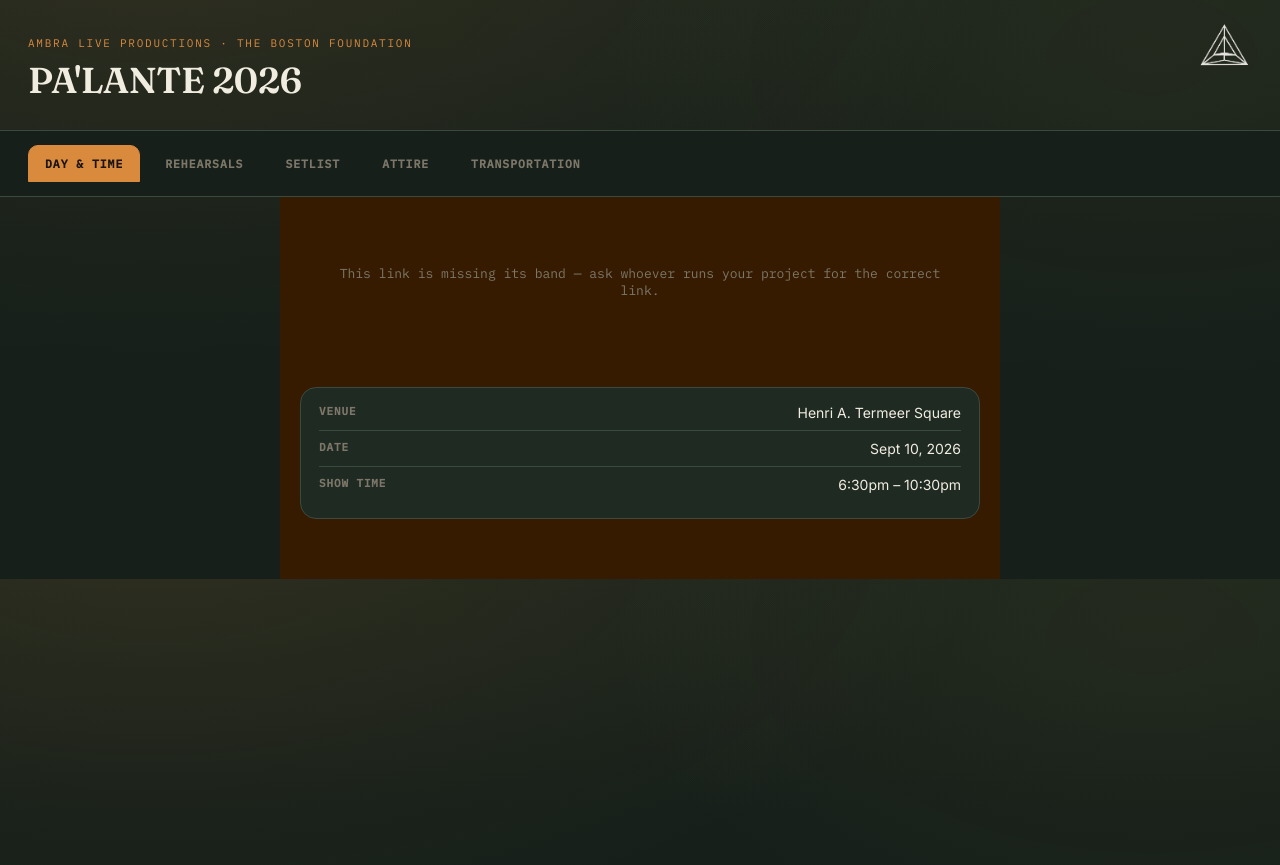
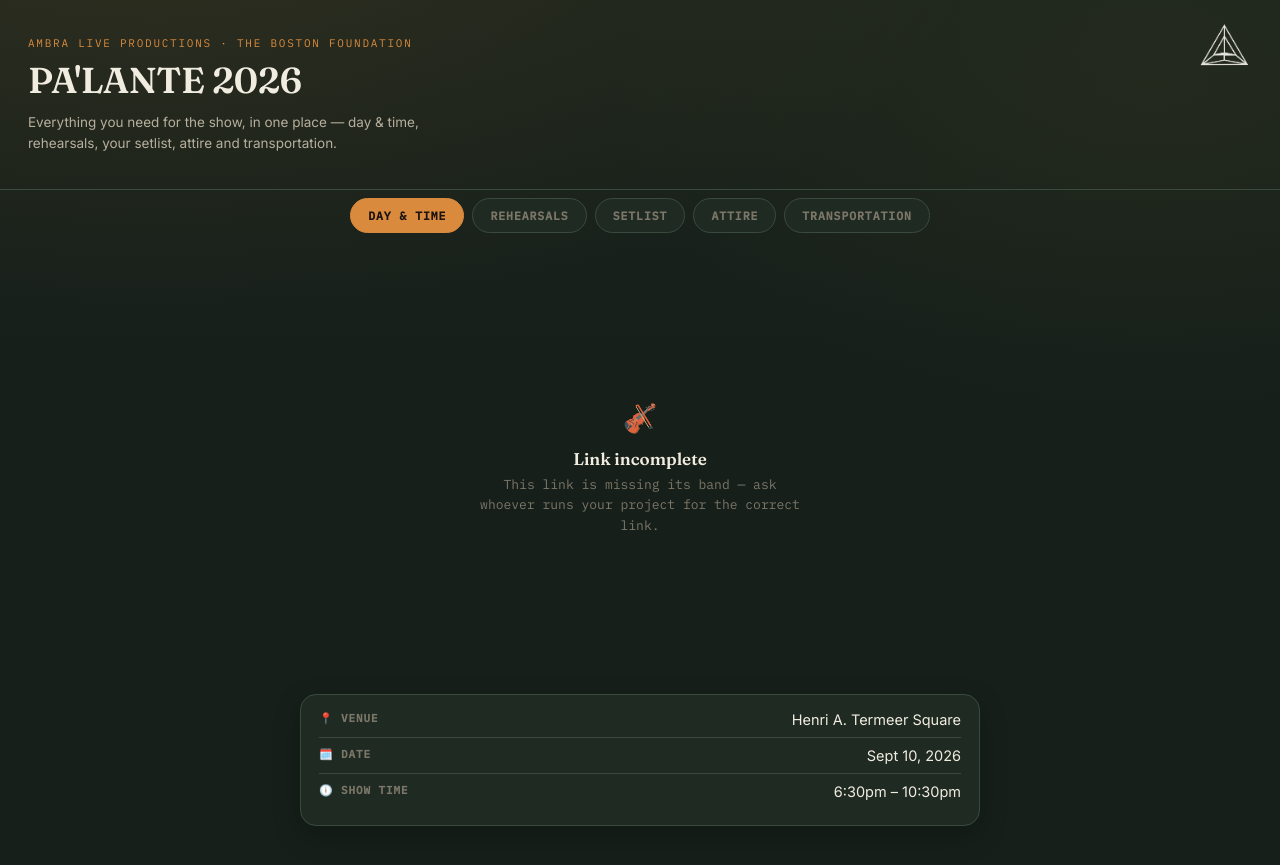
Before and after one commit to ZareEnterprises/zareenterprises.github.io, a Jekyll site: the page built from pages/ambra-musician.markdown, in a window 1280 px wide. Shown: the top 865 px of the page. Built offline with Jekyll 4.4.1, drawn with Linux system fonts in a browser that asks for light colours.

Commit message:
estetica

```diff
--- a/_layouts/ambra/musician.html
+++ b/_layouts/ambra/musician.html
@@ -9,13 +9,14 @@
 <link href="https://fonts.googleapis.com/css2?family=Fraunces:opsz,wght@9..144,500;9..144,600;9..144,700&family=Inter:wght@400;500;600&family=IBM+Plex+Mono:wght@400;500&display=swap" rel="stylesheet">
 <link rel="stylesheet" href="/assets/css/ambra-app.css?v={{ site.time | date: '%s' }}">
 </head>
-<body class="theme-table">
+<body class="musician-portal">
 
 <header class="top">
   <img class="top-logo" src="/assets/img/ambrawSubmark.png" alt="AMBRA Submark">
   <p class="eyebrow">AMBRA Live Productions · The Boston Foundation</p>
   <h1>PA'LANTE 2026</h1>
   <span class="mv-band-pill" id="mv-band-pill" style="display:none"></span>
+  <p class="mv-welcome">Everything you need for the show, in one place — day &amp; time, rehearsals, your setlist, attire and transportation.</p>
 </header>
 
 <nav class="tabs" id="mv-tabs">
@@ -31,9 +32,9 @@
 
   <div class="mv-tab-panel" data-tab="daytime">
     <div class="mv-card">
-      <div class="mv-daytime-row"><span class="mv-daytime-label">Venue</span><span id="mv-venue">Henri A. Termeer Square</span></div>
-      <div class="mv-daytime-row"><span class="mv-daytime-label">Date</span><span id="mv-date">Sept 10, 2026</span></div>
-      <div class="mv-daytime-row"><span class="mv-daytime-label">Show time</span><span id="mv-showtime">6:30pm – 10:30pm</span></div>
+      <div class="mv-daytime-row"><span class="mv-daytime-label">📍 Venue</span><span id="mv-venue">Henri A. Termeer Square</span></div>
+      <div class="mv-daytime-row"><span class="mv-daytime-label">🗓️ Date</span><span id="mv-date">Sept 10, 2026</span></div>
+      <div class="mv-daytime-row"><span class="mv-daytime-label">🕕 Show time</span><span id="mv-showtime">6:30pm – 10:30pm</span></div>
     </div>
   </div>
 
@@ -97,7 +98,7 @@ document.querySelectorAll('#mv-tabs .tab-btn').forEach(btn => {
 
 function renderRehearsals(rehearsals, rdSongs, songs){
   if(!rehearsals.length){
-    return `<div class="mv-card mv-empty">No rehearsals scheduled yet — check back later.</div>`;
+    return `<div class="mv-card mv-empty">🗓️ No rehearsals scheduled yet — check back later.</div>`;
   }
   return rehearsals.map((r, i) => {
     const assigned = rdSongs.filter(rs => rs.rehearsal_date_id === r.id).sort((a,b)=>(a.item_order||0)-(b.item_order||0));
@@ -148,7 +149,7 @@ function renderSetlist(sets, songs, spotifyLink){
     </div>`;
   }).filter(Boolean).join('');
 
-  return spotifyButton + (cards || `<div class="mv-card mv-empty">No setlist for your band yet.</div>`);
+  return spotifyButton + (cards || `<div class="mv-card mv-empty">🎶 No setlist for your band yet.</div>`);
 }
 
 function orderMembersByInstrument(members, catalog){
@@ -164,7 +165,7 @@ function orderMembersByInstrument(members, catalog){
 function renderAttire(members, catalog){
   const withArtists = orderMembersByInstrument(members, catalog).filter(m => m.artist_name);
   if(!withArtists.length){
-    return `<div class="mv-card mv-empty">No outfit info yet.</div>`;
+    return `<div class="mv-card mv-empty">👔 No outfit info yet.</div>`;
   }
   const rows = withArtists.map(m => {
     const colors = (m.outfit_color || '').split(',').map(c => c.trim()).filter(Boolean);
@@ -209,24 +210,26 @@ function renderTransportation(rows, members, bandInfo){
 
   const groups = renderTransportGroup(rows, members, 'to_event', 'To the Event') + renderTransportGroup(rows, members, 'back_home', 'Back to Home');
 
-  if(!infoCard && !groups) return `<div class="mv-card mv-empty">No transportation set up yet.</div>`;
+  if(!infoCard && !groups) return `<div class="mv-card mv-empty">🚐 No transportation set up yet.</div>`;
   return infoCard + groups;
 }
 
 async function boot(){
   const bandId = new URLSearchParams(location.search).get('b');
   const statusEl = document.getElementById('mv-status');
+  function showStatus(icon, title, text){
+    statusEl.innerHTML = `<div class="mv-state"><div class="mv-state-icon">${icon}</div><div class="mv-state-title">${escapeHtml(title)}</div><div class="mv-state-text">${escapeHtml(text)}</div></div>`;
+    statusEl.style.display = 'block';
+  }
   if(!bandId){
-    statusEl.textContent = "This link is missing its band — ask whoever runs your project for the correct link.";
-    statusEl.style.display = 'block';
+    showStatus('🎻', 'Link incomplete', "This link is missing its band — ask whoever runs your project for the correct link.");
     return;
   }
 
   const bands = await getJson(`bands?id=eq.${bandId}&select=*`);
   const bandInfo = bands[0];
   if(!bandInfo){
-    statusEl.textContent = "This link isn't valid anymore — ask whoever runs your project for a new one.";
-    statusEl.style.display = 'block';
+    showStatus('🎻', 'Link no longer valid', "This link isn't valid anymore — ask whoever runs your project for a new one.");
     return;
   }
   window.__mvBandName = bandInfo.name;
--- a/assets/css/ambra-app.css
+++ b/assets/css/ambra-app.css
@@ -1237,3 +1237,29 @@ button.live-mode-panel:active{ transform:scale(.99); }
 .mv-member-swatches{ display:flex; gap:4px; flex-shrink:0; }
 .mv-swatch{ width:16px; height:16px; border-radius:50%; border:1px solid var(--line); }
 .mv-member-size{ font-family:'IBM Plex Mono',monospace; font-size:11.5px; color:var(--text-muted); width:36px; text-align:right; flex-shrink:0; }
+
+/* Musician portal (/musico/) — a calmer, more welcoming read-only view
+   than the admin tool whose card styles it borrows. The page used to sit
+   on body.theme-table just to reuse the header/nav, which also meant it
+   silently inherited that tab's brown --main-bg tint on <main> — never
+   intended for a page with no tabs of its own to theme. Scoping all of
+   this to body.musician-portal keeps it from ever touching the editor. */
+body.musician-portal{ min-height:100vh; }
+body.musician-portal main{ background:transparent; }
+body.musician-portal .mv-welcome{ color:var(--text-muted); font-size:13.5px; margin-top:10px; max-width:460px; line-height:1.55; }
+
+body.musician-portal nav.tabs{
+  justify-content:center; background:transparent; border-bottom:none; position:static; padding:8px 20px 28px; gap:8px;
+}
+body.musician-portal .tab-btn{ border-radius:20px; border:1px solid var(--line); padding:9px 17px; background:var(--surface); }
+body.musician-portal .tab-btn:hover{ border-color:var(--gold); }
+body.musician-portal .tab-btn.active{ background:var(--gold); color:#1a1310; border-color:var(--gold); }
+
+body.musician-portal .mv-card{ box-shadow:0 10px 28px rgba(0,0,0,.22); transition:border-color .2s, box-shadow .2s; }
+body.musician-portal .mv-card:hover{ border-color:rgba(217,138,61,.35); }
+body.musician-portal .mv-daytime-row{ font-size:14.5px; }
+
+.mv-state{ text-align:center; padding:70px 20px; }
+.mv-state-icon{ font-size:28px; margin-bottom:12px; opacity:.85; }
+.mv-state-title{ font-family:'Fraunces',serif; font-weight:600; font-size:17px; color:var(--text); margin-bottom:6px; }
+.mv-state-text{ color:var(--text-faint); font-size:13px; max-width:320px; margin:0 auto; line-height:1.55; }
```
